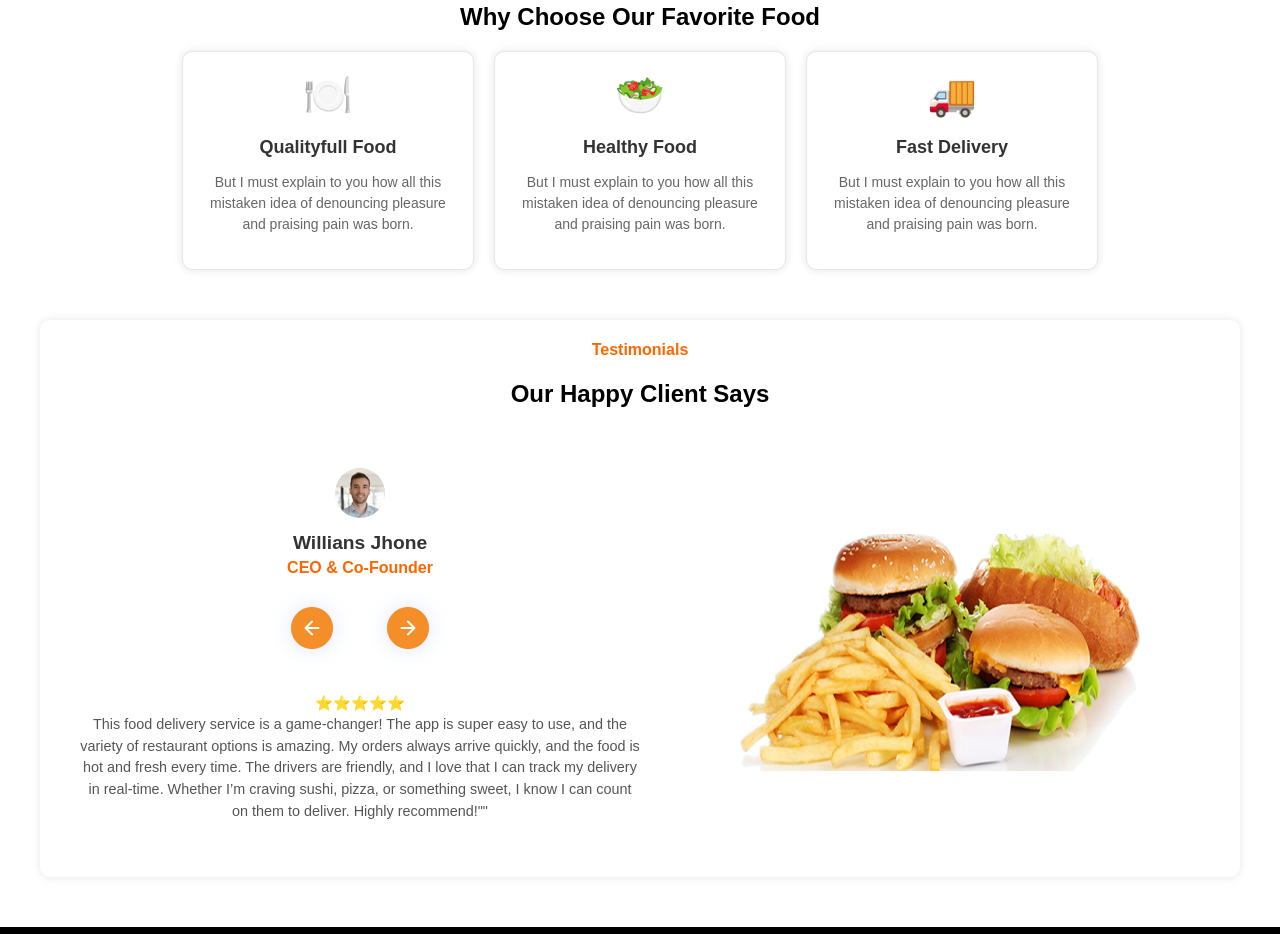
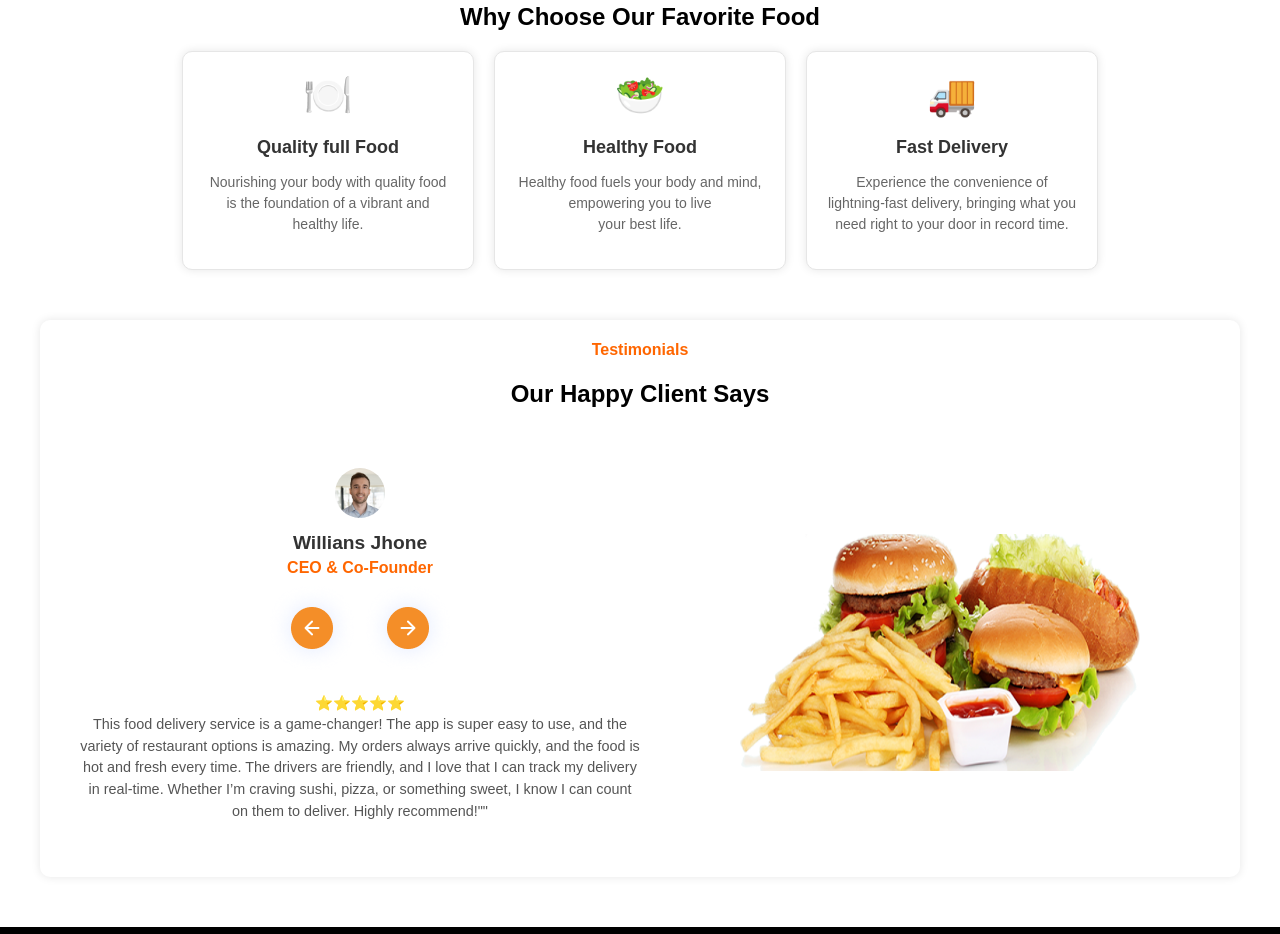
Before and after one commit to Sakinadi21/Assign2, a plain HTML site: page index.html in a window 1280 px wide. Shown: the part 1892-2826 px from the top of the page. Drawn offline with Linux system fonts and the light colour scheme.

Commit message:
added all files

```diff
--- a/index.html
+++ b/index.html
@@ -231,18 +231,24 @@
         <div class="service-container">
             <div class="service-box">
                 <div class="icon">🍽️</div>
-                <h3>Qualityfull Food</h3>
-                <p>But I must explain to you how all this mistaken idea of denouncing pleasure and praising pain was born.</p>
+                <h3>Quality full Food</h3>
+                <p>
+                    Nourishing your body with quality food is the foundation
+                    of a vibrant and healthy life.
+                </p>
             </div>
             <div class="service-box">
                 <div class="icon">🥗</div>
                 <h3>Healthy Food</h3>
-                <p>But I must explain to you how all this mistaken idea of denouncing pleasure and praising pain was born.</p>
+                <p>Healthy food fuels your body and mind,
+                     empowering you to live <br>
+                      your best life.</p>
             </div>
             <div class="service-box">
                 <div class="icon">🚚</div>
                 <h3>Fast Delivery</h3>
-                <p>But I must explain to you how all this mistaken idea of denouncing pleasure and praising pain was born.</p>
+                <p>Experience the convenience of lightning-fast delivery,
+                     bringing what you need right to your door in record time.</p>
             </div>
         </div>
     </section>
--- a/styles.css
+++ b/styles.css
@@ -636,8 +636,8 @@ button.toggle-products:hover {
 .footer-form button:hover {
     background-color: #e66b00;
 }
+/*
 
-/*
 *{
     border: 1px solid red;
 }
```
